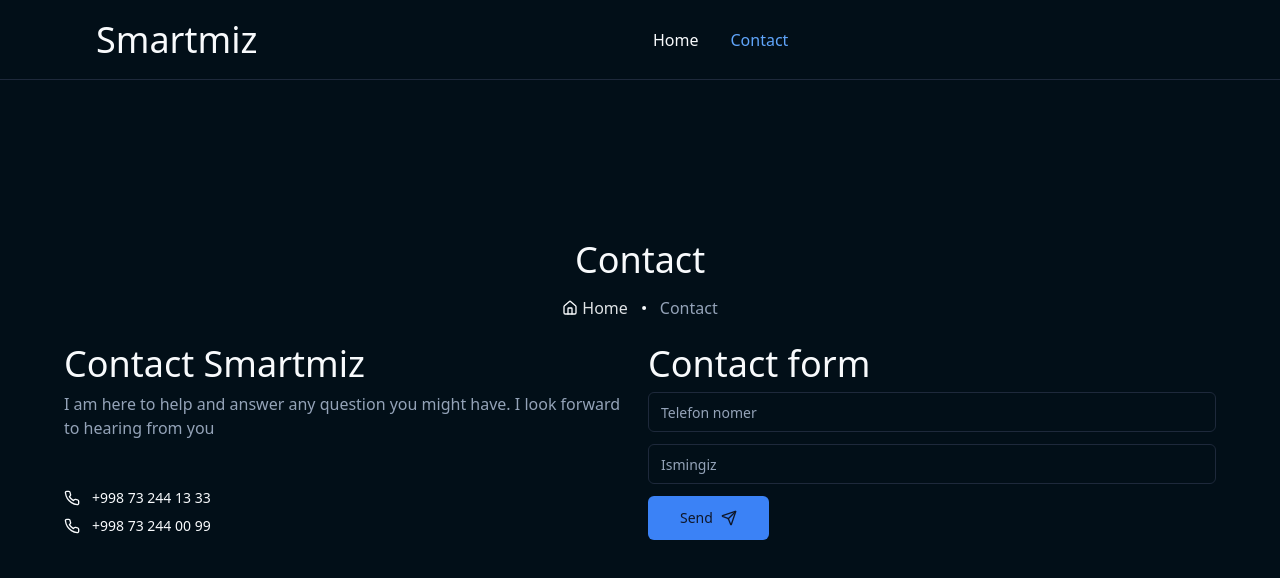
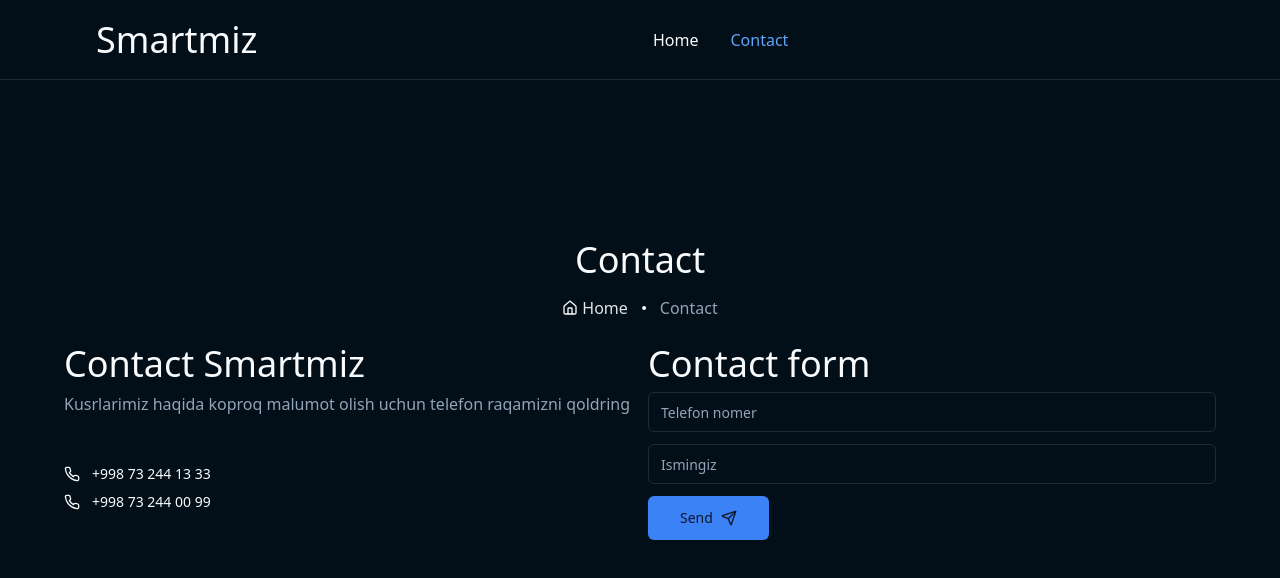
Before and after one commit to muhammadibrohimov26/smartmiz, a Next.js app: page /contact in a window 1280 px wide. Shown: the top 578 px of the page. Built offline with nearby package versions, Linux system fonts and the light colour scheme.

Commit message:
new conact

```diff
--- a/app/(root)/contact/page.tsx
+++ b/app/(root)/contact/page.tsx
@@ -29,8 +29,8 @@
 				<div className='flex flex-col'>
 					<h1 className='text-4xl font-creteRound'>Contact Smartmiz</h1>
 					<p className='mt-2 text-muted-foreground'>
-						I am here to help and answer any question you might have. I look
-						forward to hearing from you
+						Kusrlarimiz haqida koproq malumot olish uchun
+						telefon raqamizni qoldring
 					</p>
 
 					<div className='mt-12 flex items-center gap-3'>
--- a/components/form/formContact.tsx
+++ b/components/form/formContact.tsx
@@ -70,6 +70,7 @@
 						<FormItem>
 							<FormControl>
 								<Input
+								type='number'
 									placeholder='Telefon nomer '
 									disabled={isLoading}
 									{...field}
@@ -86,6 +87,7 @@
 						<FormItem>
 							<FormControl>
 								<Input
+
 									placeholder='Ismingiz'
 									disabled={isLoading}
 									{...field}
```
Also changed, not shown: 1 other file (tests, documents, lock files or other folders).
